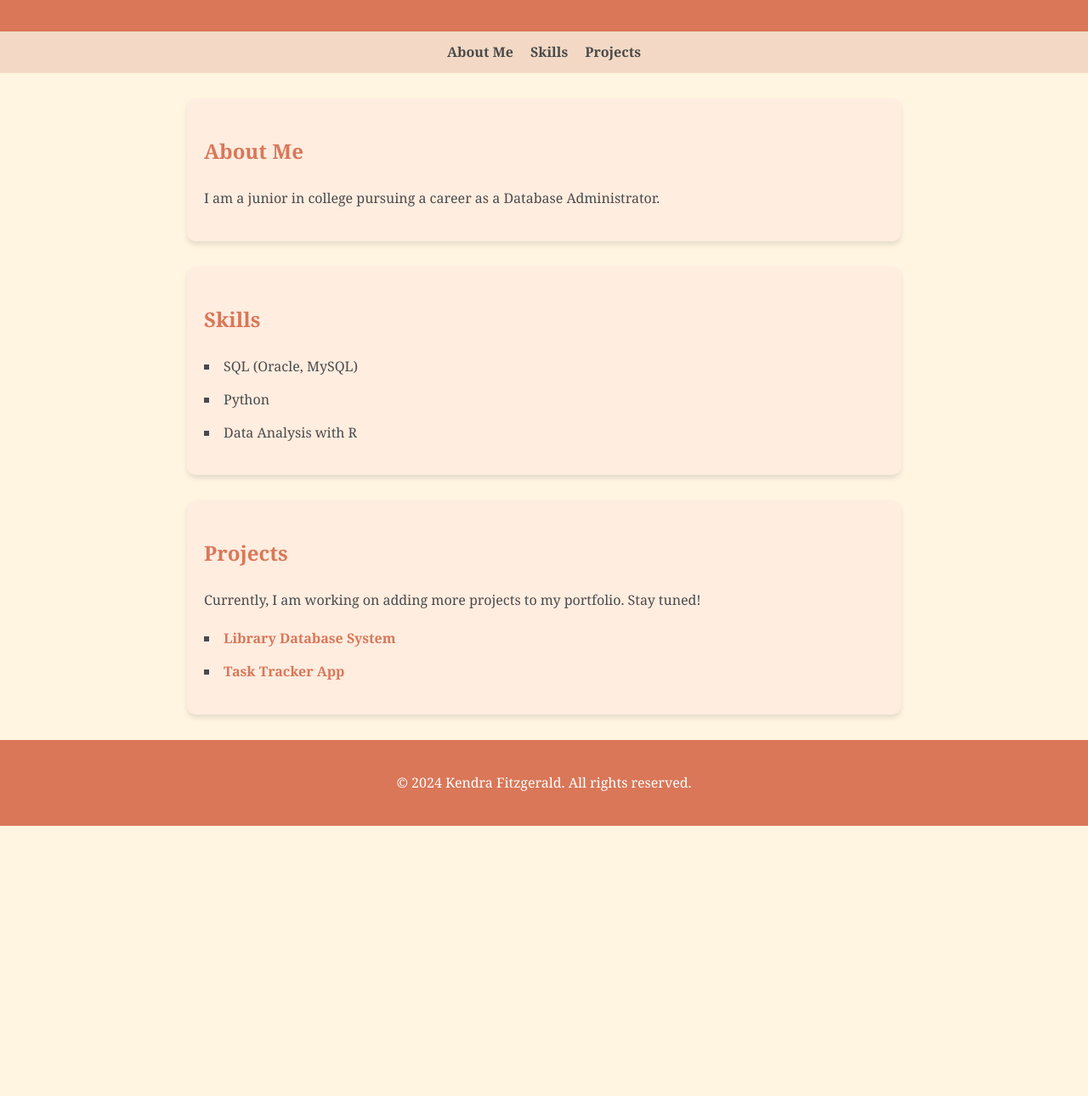
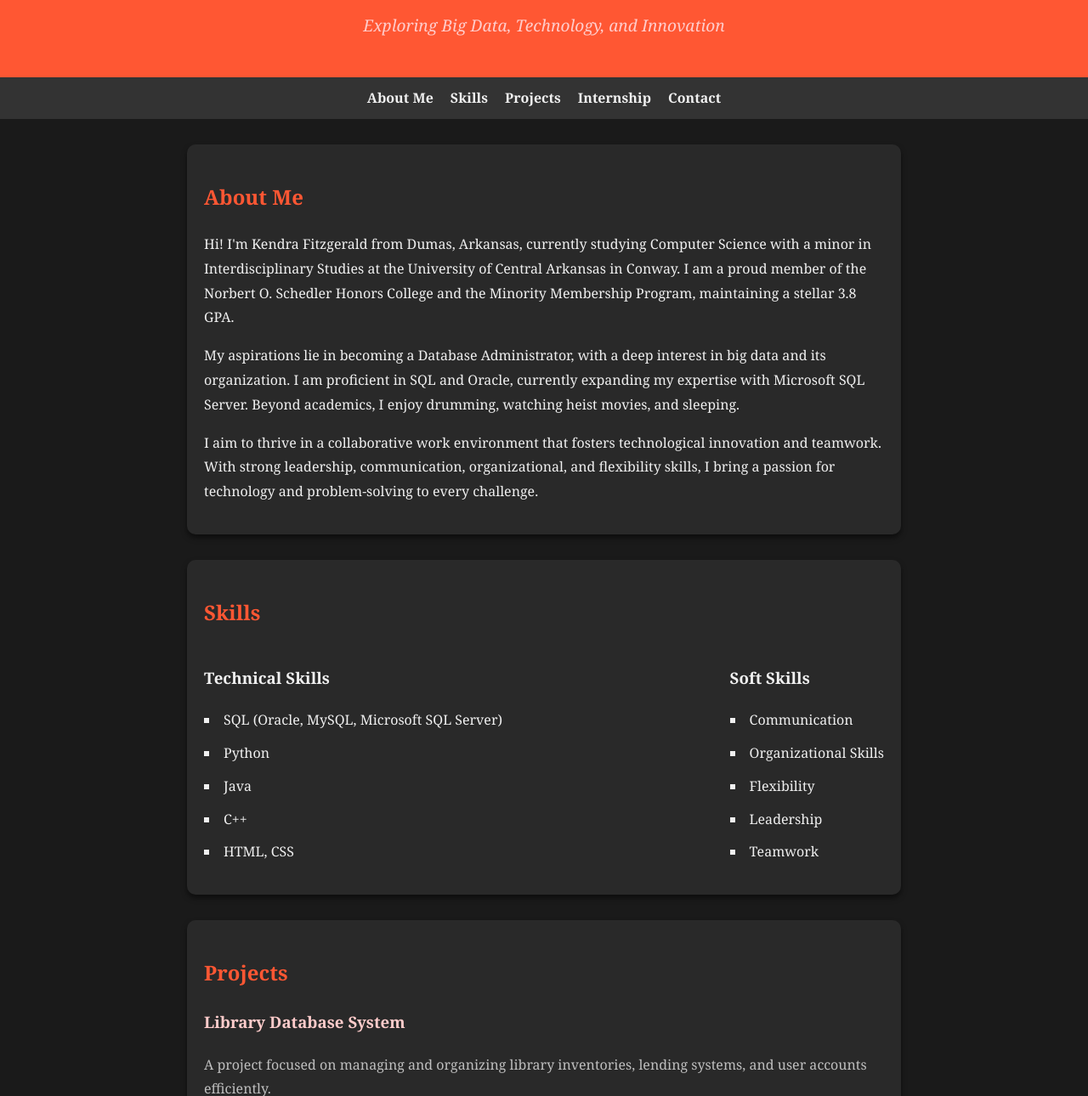
Before and after one commit to kfitzgerald04/kportfolio, a plain HTML site: page index.html in a window 1280 px wide. Shown: the part 111-1401 px from the top of the page at 85% size. Before the commit the page ends 1083 px from the top, so only its background shows below. Drawn offline with Linux system fonts and the light colour scheme.

Commit message:
Updating Porfolio (dark)

```diff
--- a/index.html
+++ b/index.html
@@ -3,38 +3,79 @@
 <head>
     <meta charset="UTF-8">
     <meta name="viewport" content="width=device-width, initial-scale=1.0">
-    <title>Kendra's Portfolio</title>
+    <title>Kendra Fitzgerald's Portfolio</title>
     <link rel="stylesheet" href="style.css">
 </head>
 <body>
     <header>
-        <h1>Welcome to Kendra's Portfolio</h1>
+        <h1>Welcome to Kendra Fitzgerald's Portfolio</h1>
+        <p class="tagline">Exploring Big Data, Technology, and Innovation</p>
     </header>
     <nav>
         <ul class="nav-links">
             <li><a href="#about">About Me</a></li>
             <li><a href="#skills">Skills</a></li>
             <li><a href="#projects">Projects</a></li>
+            <li><a href="#internship">Internship</a></li>
+            <li><a href="#contact">Contact</a></li>
         </ul>
     </nav>
     <section id="about" class="section">
         <h2>About Me</h2>
-        <p>I am a junior in college pursuing a career as a Database Administrator.</p>
+        <p>Hi! I'm Kendra Fitzgerald from Dumas, Arkansas, currently studying Computer Science with a minor in Interdisciplinary Studies at the University of Central Arkansas in Conway. I am a proud member of the Norbert O. Schedler Honors College and the Minority Membership Program, maintaining a stellar 3.8 GPA.</p>
+        <p>My aspirations lie in becoming a Database Administrator, with a deep interest in big data and its organization. I am proficient in SQL and Oracle, currently expanding my expertise with Microsoft SQL Server. Beyond academics, I enjoy drumming, watching heist movies, and sleeping.</p>
+        <p>I aim to thrive in a collaborative work environment that fosters technological innovation and teamwork. With strong leadership, communication, organizational, and flexibility skills, I bring a passion for technology and problem-solving to every challenge.</p>
     </section>
     <section id="skills" class="section">
         <h2>Skills</h2>
-        <ul class="skills-list">
-            <li>SQL (Oracle, MySQL)</li>
-            <li>Python</li>
-            <li>Data Analysis with R</li>
-        </ul>
+        <div class="skills-container">
+            <div class="hard-skills">
+                <h3>Technical Skills</h3>
+                <ul class="skills-list">
+                    <li>SQL (Oracle, MySQL, Microsoft SQL Server)</li>
+                    <li>Python</li>
+                    <li>Java</li>
+                    <li>C++</li>
+                    <li>HTML, CSS</li>
+                </ul>
+            </div>
+            <div class="soft-skills">
+                <h3>Soft Skills</h3>
+                <ul class="skills-list">
+                    <li>Communication</li>
+                    <li>Organizational Skills</li>
+                    <li>Flexibility</li>
+                    <li>Leadership</li>
+                    <li>Teamwork</li>
+                </ul>
+            </div>
+        </div>
     </section>
     <section id="projects" class="section">
         <h2>Projects</h2>
-        <p class="project-description">Currently, I am working on adding more projects to my portfolio. Stay tuned!</p>
         <ul class="projects-list">
-            <li><a href="https://github.com/yourusername/project1">Library Database System</a></li>
-            <li><a href="https://github.com/yourusername/project2">Task Tracker App</a></li>
+            <li>
+                <h3>Library Database System</h3>
+                <p>A project focused on managing and organizing library inventories, lending systems, and user accounts efficiently.</p>
+            </li>
+            <li>
+                <h3>Task Tracker App</h3>
+                <p>Developed a task management application that allows users to create, organize, and prioritize their daily tasks.</p>
+            </li>
+        </ul>
+    </section>
+    <section id="internship" class="section">
+        <h2>Internship</h2>
+        <p><strong>Company:</strong> Acxiom</p>
+        <p><strong>Duration:</strong> Spring 2025 - Summer 2025</p>
+        <p><strong>Description:</strong> As a Desktop IT Support Intern, I managed hardware solutions and gained valuable experience by shadowing different departments. This role enhanced my understanding of IT infrastructure and interdepartmental collaboration.</p>
+    </section>
+    <section id="contact" class="section">
+        <h2>Contact</h2>
+        <p>Feel free to connect with me through the following platforms:</p>
+        <ul>
+            <li><a href="https://app.joinhandshake.com/profiles/44288111" target="_blank">Handshake</a></li>
+            <li><a href="https://www.linkedin.com/in/kendra-fitzgerald-a56869327" target="_blank">LinkedIn</a></li>
         </ul>
     </section>
     <footer>
--- a/style.css
+++ b/style.css
@@ -3,19 +3,25 @@ body {
     line-height: 1.8;
     margin: 0;
     padding: 0;
-    background-color: #FFF5E1; /* Warm tone background */
-    color: #4A4A4A;
+    background-color: #1a1a1a; /* Dark background */
+    color: #f0f0f0;
 }
 
 header {
-    background: #D97758; /* Warm header color */
-    color: #FFF;
+    background: #ff5733; /* Vibrant header color */
+    color: #fff;
     padding: 1.5rem 0;
     text-align: center;
 }
 
+    header .tagline {
+        font-size: 1.2rem;
+        font-style: italic;
+        color: #ffcccb;
+    }
+
 nav {
-    background: #F3D9C5;
+    background: #333;
     padding: 10px 0;
     text-align: center;
 }
@@ -34,41 +40,67 @@ nav {
     }
 
     .nav-links a {
-        color: #4A4A4A;
+        color: #f0f0f0;
         text-decoration: none;
         font-weight: bold;
+        transition: color 0.3s ease;
     }
 
         .nav-links a:hover {
-            color: #D97758;
+            color: #ff5733;
         }
 
 .section {
     margin: 30px auto;
     padding: 20px;
     max-width: 800px;
-    background: #FFEDE0;
+    background: #292929;
     border-radius: 10px;
-    box-shadow: 0 4px 6px rgba(0, 0, 0, 0.1);
+    box-shadow: 0 4px 6px rgba(0, 0, 0, 0.5);
 }
 
 h1, h2 {
-    color: #D97758;
+    color: #ff5733;
 }
 
-ul.skills-list, ul.projects-list {
+.skills-container {
+    display: flex;
+    justify-content: space-between;
+    flex-wrap: wrap;
+    gap: 20px;
+}
+
+.skills-list {
     list-style: square inside;
     padding: 0;
 }
 
-.skills-list li, .projects-list li {
+    .skills-list li {
         margin-bottom: 10px;
     }
 
+.projects-list {
+    padding: 0;
+    list-style: none;
+}
+
+    .projects-list li {
+        margin-bottom: 20px;
+    }
+
+    .projects-list h3 {
+        color: #ffcccb;
+    }
+
+    .projects-list p {
+        color: #bfbfbf;
+    }
+
     .projects-list a {
-    color: #D97758;
+        color: #ff5733;
         text-decoration: none;
         font-weight: bold;
+        transition: text-decoration 0.3s ease;
     }
 
         .projects-list a:hover {
@@ -78,7 +110,16 @@ ul.skills-list, ul.projects-list {
 footer {
     text-align: center;
     padding: 20px 0;
-    background: #D97758;
-    color: #FFF;
+    background: #333;
+    color: #fff;
     margin-top: 20px;
 }
+
+    footer p {
+        margin: 0;
+    }
+
+    footer a {
+        color: #ffcccb;
+        text-decoration: none;
+    }
```
Lines whose indentation alone changed are shown as unchanged.
